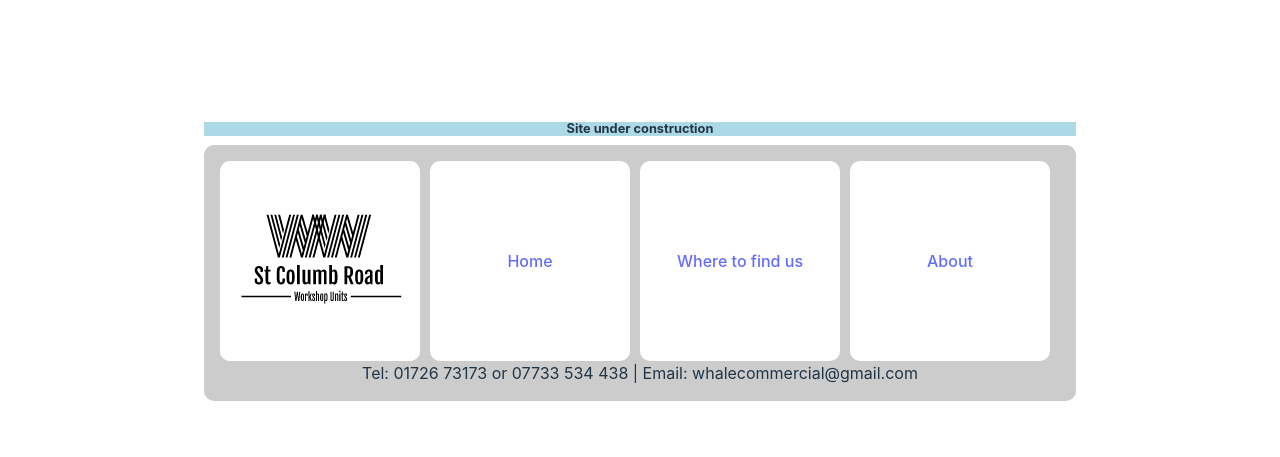
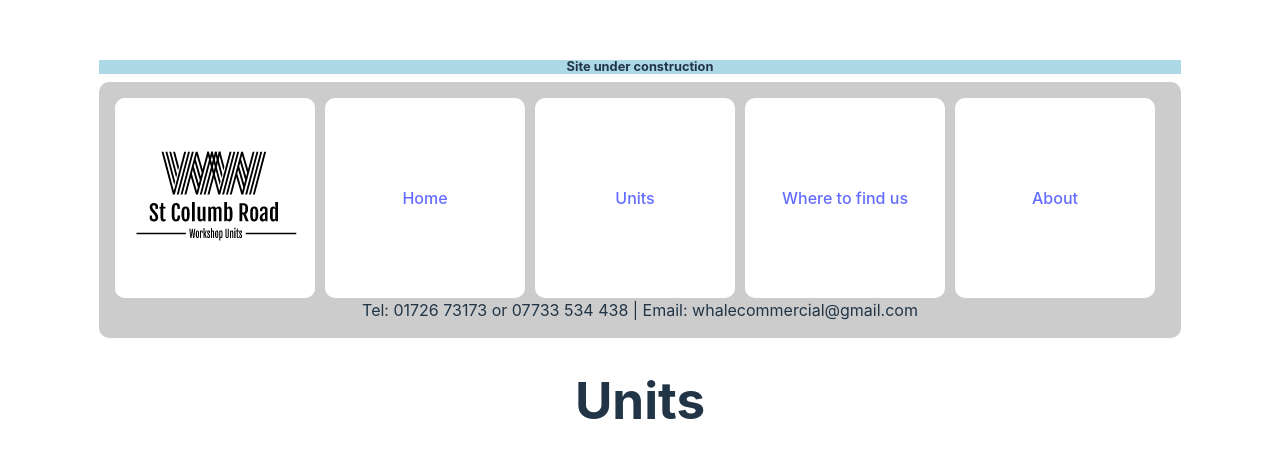
Before and after one commit to JeremyWhale/stcolumbroadsite, a Svelte app in the folder stcolumbfrontend/: page /units in a window 1280 px wide. Shown: the part 143-600 px from the top of the page. Built offline with nearby package versions, Linux system fonts and the light colour scheme.

Commit message:
Units init

```diff
--- a/stcolumbfrontend/src/App.svelte
+++ b/stcolumbfrontend/src/App.svelte
@@ -3,8 +3,9 @@
   import Banner from './lib/Banner.svelte';
   import Navbar from './lib/Navbar.svelte';
   import Home from './routes/Home.svelte';
+  import Where from './routes/Where.svelte';
+  import Units from './routes/Units.svelte';
   import About from './routes/About.svelte';
-  import Where from './routes/Where.svelte';
 </script>
 
 <Router>
@@ -14,6 +15,7 @@
     <Route path="/" component={Home} />
     <Route path="/about" component={About} />
     <Route path="/where" component={Where} />
+    <Route path="/units" component={Units} />
   </main>
 </Router>
 
--- a/stcolumbfrontend/src/lib/Navbar.svelte
+++ b/stcolumbfrontend/src/lib/Navbar.svelte
@@ -5,6 +5,7 @@
 
     const routes = [
         { name: "Home", path: "/" },
+        { name: "Units", path: "/units" },
         { name: "Where to find us", path: "/where" },
         { name: "About", path: "/about" },
     ];
--- /dev/null
+++ b/stcolumbfrontend/src/routes/Units.svelte
@@ -0,0 +1,10 @@
+<script lang="ts">
+    // Add your script logic here
+</script>
+
+<style>
+    /* Add your component styles here */
+</style>
+<main>
+    <h1>Units</h1>
+</main>
```
